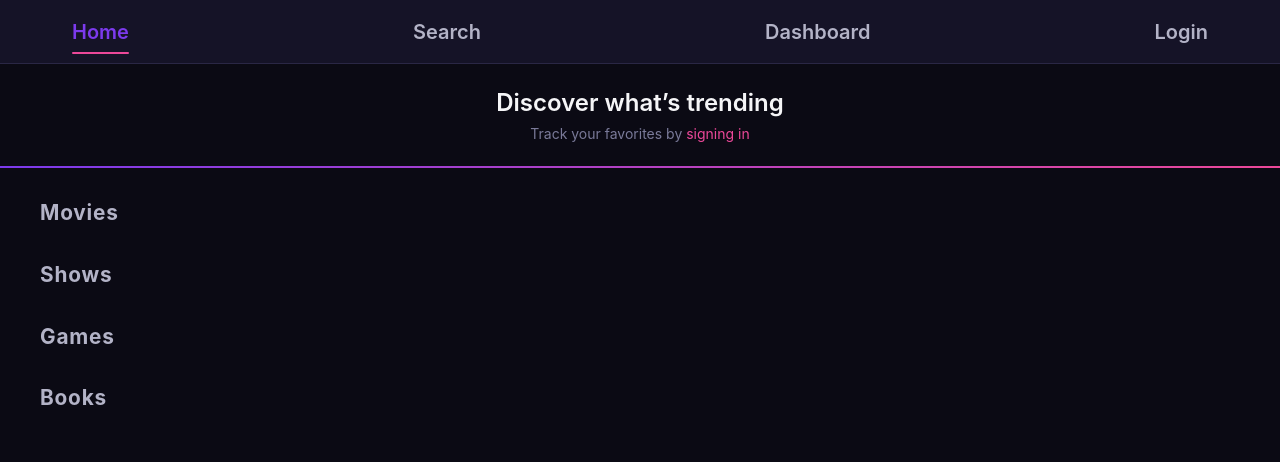
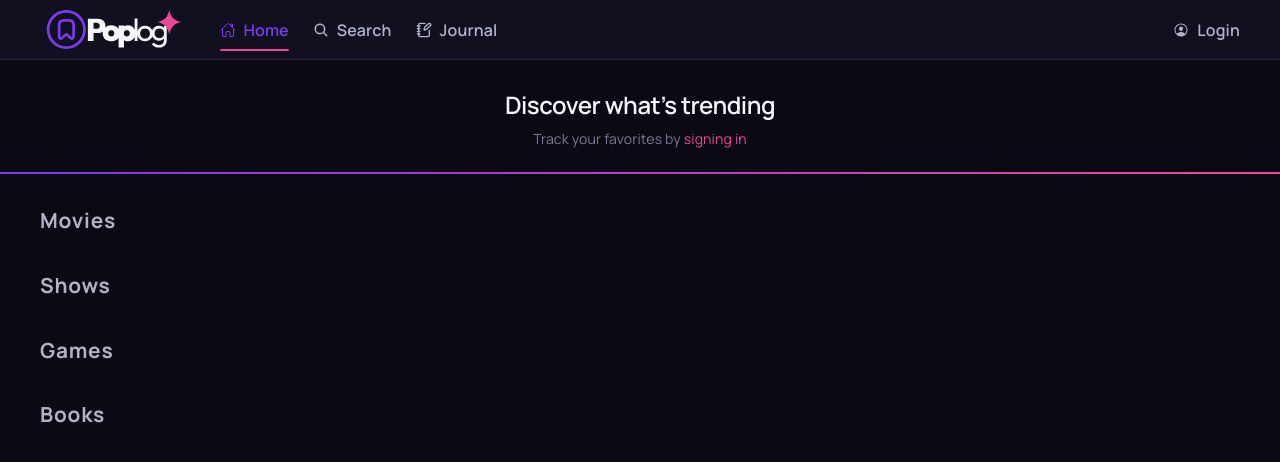
Before and after one commit to nerdboy626/poplogApp, a React (Vite) app in the folder popLog-app/: page / in a window 1280 px wide. Shown: the top 462 px of the page. Built offline with nearby package versions, Linux system fonts and the light colour scheme; no server answers.

Commit message:
style(client): add logo and new font, and polish styling for navigation bar and toasts

```diff
--- a/popLog-app/index.html
+++ b/popLog-app/index.html
@@ -1,6 +1,12 @@
 <!doctype html>
 <html lang="en">
   <head>
+    <link rel="preconnect" href="https://fonts.googleapis.com" />
+    <link rel="preconnect" href="https://fonts.gstatic.com" crossorigin />
+    <link
+      href="https://fonts.googleapis.com/css2?family=Manrope:wght@400;500;600;700&display=swap"
+      rel="stylesheet"
+    />
     <meta charset="UTF-8" />
     <link rel="icon" type="image/svg+xml" href="/vite.svg" />
     <meta name="viewport" content="width=device-width, initial-scale=1.0" />
--- a/popLog-app/src/App.jsx
+++ b/popLog-app/src/App.jsx
@@ -9,12 +9,18 @@ const App = () => {
         position="top-right"
         toastOptions={{
           duration: 3000,
-          style: {
-            background: "#333",
-            color: "#fff",
-            fontSize: "1rem",
-            borderRadius: "8px",
-            padding: "1rem",
+          className: "poplog-toast",
+          success: {
+            iconTheme: {
+              primary: "var(--success)",
+              secondary: "var(--bg-elevated)",
+            },
+          },
+          error: {
+            iconTheme: {
+              primary: "var(--danger)",
+              secondary: "var(--bg-elevated)",
+            },
           },
         }}
       />
--- a/popLog-app/src/components/MediaDetails.jsx
+++ b/popLog-app/src/components/MediaDetails.jsx
@@ -254,7 +254,7 @@ const MediaDetails = () => {
 
         <div className="rp-summary">
           <h3>Description</h3>
-          {mediaInfo?.summary?.length > 550 ? (
+          {mediaInfo?.summary?.length > 525 ? (
             <>
               <div
                 className={`rp-summary-wrapper ${
--- a/popLog-app/src/components/Navbar.css
+++ b/popLog-app/src/components/Navbar.css
@@ -3,63 +3,113 @@
   top: 0;
   left: 0;
   width: 100%;
-  height: 8vh;
+  height: 60px;
   z-index: 100;
 
   background-color: var(--bg-surface);
+  background-color: #151327b3;
   border-bottom: 1px solid var(--border-subtle);
-  backdrop-filter: blur(6px);
+  backdrop-filter: blur(8px);
 
-  display: flex;
-  justify-content: center;
-  align-items: center;
-
-  /* border: 2px solid orange; */
+  /* border: 2px solid red; */
 }
 
-.navbar > ul {
-  width: 100%;
-  max-width: 1200px;
+.navbar-container {
   height: 100%;
+  margin: 0 auto;
 
-  list-style: none;
   display: flex;
   justify-content: space-between;
   align-items: center;
 
-  padding: 0 2rem;
+  padding: 0 2.5rem;
 
   /* border: 2px solid green; */
 }
 
-.navbar li {
-  font-size: var(--font-size-large);
-  font-weight: 600;
+.navbar-left {
+  height: 100%;
+  display: flex;
+  align-items: center;
+  gap: 2rem;
 }
 
-.navbar a {
+.navbar-logo {
+  height: 100%;
+  /* border: 2px solid pink; */
+}
+
+.navbar-logo img {
+  height: 100%;
+  width: auto;
+  display: block;
+  transition: transform 0.2s ease;
+}
+
+.navbar-primary-links {
+  list-style: none;
+  display: flex;
+  align-items: center;
+  gap: 1.5rem;
+  /* border: 2px solid orange; */
+}
+
+.navbar-container a {
+  font-size: var(--font-size-medium);
+  font-weight: 600;
   color: var(--text-secondary);
   text-decoration: none;
   position: relative;
   padding: 0.3rem 0;
   transition: color 0.2s ease;
+  display: flex;
+  align-items: center;
+  gap: 0.5rem;
 }
 
-.navbar a:hover {
+.navbar-container a:hover {
   color: var(--text-primary);
 }
 
-.navbar a.active {
+.navbar-container a.active {
   color: var(--brand-primary);
 }
 
-.navbar a.active::after {
+.navbar-container a.active::after {
   content: "";
   position: absolute;
   left: 0;
   bottom: -6px;
   width: 100%;
   height: 2px;
-  background-color: var(--brand-accent);
+  background: var(--brand-accent);
   border-radius: 2px;
 }
+
+@media (max-width: 900px) {
+  .navbar-right span {
+    display: none;
+  }
+
+  .navbar-right svg {
+    font-size: 1.5rem;
+  }
+}
+
+@media (max-width: 700px) {
+  .navbar-container {
+    padding: 0 1rem;
+  }
+
+  .navbar-left {
+    gap: 1rem;
+  }
+
+  .navbar-links {
+    gap: 1rem;
+  }
+
+  .navbar-container a {
+    gap: 0;
+  }
+}
--- a/popLog-app/src/components/Navbar.jsx
+++ b/popLog-app/src/components/Navbar.jsx
@@ -1,39 +1,63 @@
 import { NavLink } from "react-router-dom";
 import { useAuth } from "../utils/AuthContext.jsx";
+import { IoHomeOutline } from "react-icons/io5";
+import { IoSearch } from "react-icons/io5";
+import { LuNotebookPen } from "react-icons/lu";
+import { IoPersonCircleOutline } from "react-icons/io5";
+
+import logo from "../assets/logo.svg";
 import "./Navbar.css";
 
 const Navbar = () => {
   const auth = useAuth();
 
   return (
-    <div className="navbar">
-      <ul>
+    <nav className="navbar">
+      <div className="navbar-container">
+        <div className="navbar-left">
+          <div className="navbar-logo">
+            <img src={logo} alt="Poplog logo" />
+          </div>
+
+          <ul className="navbar-primary-links">
             <li>
               <NavLink to="/" end>
+                <IoHomeOutline />
                 Home
               </NavLink>
             </li>
 
             <li>
-          <NavLink to="/searchpage">Search</NavLink>
+              <NavLink to="/searchpage">
+                <IoSearch />
+                Search
+              </NavLink>
             </li>
 
             <li>
-          <NavLink to="/dashboard">Dashboard</NavLink>
+              <NavLink to="/dashboard">
+                <LuNotebookPen />
+                Journal
+              </NavLink>
             </li>
-
-        {auth.user ? (
-          <li>
-            {/* username instead of logout */}
-            <NavLink to="/account">{auth.user.username}</NavLink>
-          </li>
-        ) : (
-          <li>
-            <NavLink to="/login">Login</NavLink>
-          </li>
-        )}
           </ul>
         </div>
+
+        <div className="navbar-right">
+          {auth.user ? (
+            <NavLink to="/account">
+              <IoPersonCircleOutline className="profile-icon" />
+              <span>{auth.user.username} </span>
+            </NavLink>
+          ) : (
+            <NavLink to="/login">
+              <IoPersonCircleOutline className="profile-icon" />
+              <span>Login</span>
+            </NavLink>
+          )}
+        </div>
+      </div>
+    </nav>
   );
 };
 
--- a/popLog-app/src/features/searchpage/GenreMenu.css
+++ b/popLog-app/src/features/searchpage/GenreMenu.css
@@ -10,22 +10,25 @@
 }
 
 .genre-dropdown {
-  text-align: center;
-  /* border: 2px solid blueviolet; */
+  display: flex;
+  align-items: center;
+  justify-content: center;
+  gap: 1rem;
+  flex-wrap: wrap;
+  border: 2px solid blueviolet;
 }
 
 .genre-dropdown-label {
-  display: block;
   font-size: var(--font-size-medium);
   color: var(--text-secondary);
-  margin-bottom: 0.5rem;
+  text-align: center;
   /* border: 2px solid aqua; */
 }
 
 .genre-select-wrapper {
   position: relative;
   /* display: inline-block; */
-  width: auto;
+  width: max-content;
   /* border: 2px solid palegreen; */
 }
 
--- a/popLog-app/src/features/searchpage/SearchBar.css
+++ b/popLog-app/src/features/searchpage/SearchBar.css
@@ -14,7 +14,7 @@
   justify-content: space-around;
   /* width: 100%; */
   width: 600px;
-  max-width: 100vw;
+  max-width: 100%;
   margin-bottom: 1.5rem;
   flex-wrap: nowrap;
   border: 3px solid red;
@@ -57,7 +57,7 @@
   justify-content: center;
   gap: 1rem;
   width: 600px;
-  max-width: 100vw;
+  max-width: 100%;
   border: 2px solid orange;
 }
 
--- a/popLog-app/src/features/searchpage/SearchDisplay.css
+++ b/popLog-app/src/features/searchpage/SearchDisplay.css
@@ -157,7 +157,7 @@
   }
 }
 
-@media (max-width: 768px) {
+@media (max-width: 700px) {
   .search-entry {
     flex-direction: column;
     padding: 1rem;
--- a/popLog-app/src/pages/Account.jsx
+++ b/popLog-app/src/pages/Account.jsx
@@ -102,7 +102,7 @@ const Account = () => {
           </p>
         </section>
 
-        <hr className="soft-divider" />
+        <hr className="gradient-divider" />
 
         <section>
           <h2>Journal Stats</h2>
@@ -140,7 +140,7 @@ const Account = () => {
           </ul>
         </section>
 
-        <hr className="soft-divider" />
+        <hr className="gradient-divider" />
 
         <section>
           <h2>Account Actions</h2>
--- a/popLog-app/src/pages/Dashboard.jsx
+++ b/popLog-app/src/pages/Dashboard.jsx
@@ -72,7 +72,7 @@ const Dashboard = () => {
   return (
     <div className="dashboard-container">
       <div className="dashboard-header">
-        <h1 className="dashboard-title">Your Dashboard</h1>
+        <h1 className="dashboard-title">Your Journal</h1>
         <p className="dashboard-subtitle">
           Track, revisit, and edit your media journal
         </p>
--- a/popLog-app/src/pages/SearchPage.css
+++ b/popLog-app/src/pages/SearchPage.css
@@ -4,6 +4,7 @@
   flex-direction: column;
   align-items: center;
   color: var(--text-primary);
+  padding: 0 2.5rem;
   border: 5px solid turquoise;
 }
 
@@ -12,7 +13,7 @@
   display: flex;
   flex-direction: column;
   gap: 1rem;
-  padding: 0rem 2.5rem 0rem 2.5rem;
+  /* padding: 0rem 2.5rem; */
   border: 3px solid purple;
 }
 
@@ -38,3 +39,9 @@
   font-size: var(--font-size-medium);
   color: var(--text-secondary);
 }
+
+@media (max-width: 700px) {
+  .searchpage {
+    padding: 0 1rem;
+  }
+}
--- a/popLog-app/src/styles/globals.css
+++ b/popLog-app/src/styles/globals.css
@@ -28,7 +28,8 @@
   --success: #22c55e;
 
   /* Font */
-  --font-family: "Inter", sans-serif;
+  /* --font-family: "Inter", sans-serif; */
+  --font-family: "Manrope", sans-serif;
   --font-size-small: 0.875rem;
   --font-size-medium: 1rem;
   --font-size-large: 1.25rem;
@@ -50,6 +51,16 @@ body {
 
 body {
   padding-top: 8vh;
+  letter-spacing: 0.01em;
+}
+
+h1,
+h2,
+h3,
+h4,
+h5,
+h6 {
+  letter-spacing: -0.02em;
 }
 
 /* Links */
@@ -222,6 +233,21 @@ input:-webkit-autofill:active {
   transition: background-color 5000s ease-in-out 0s;
 }
 
+/* Toast Base */
+.poplog-toast {
+  background: var(--bg-elevated) !important;
+  color: var(--text-primary) !important;
+  border: 1px solid var(--border-subtle) !important;
+  border-radius: 12px !important;
+
+  box-shadow: var(--shadow-medium) !important;
+  backdrop-filter: blur(8px);
+
+  font-family: var(--font-family);
+  font-size: var(--font-size-medium);
+  padding: 1rem !important;
+}
+
 /* Dividers */
 .gradient-divider {
   border: none;
```
Also changed, not shown: popLog-app/src/assets/logo.svg (added). Lines whose indentation alone changed are shown as unchanged.
